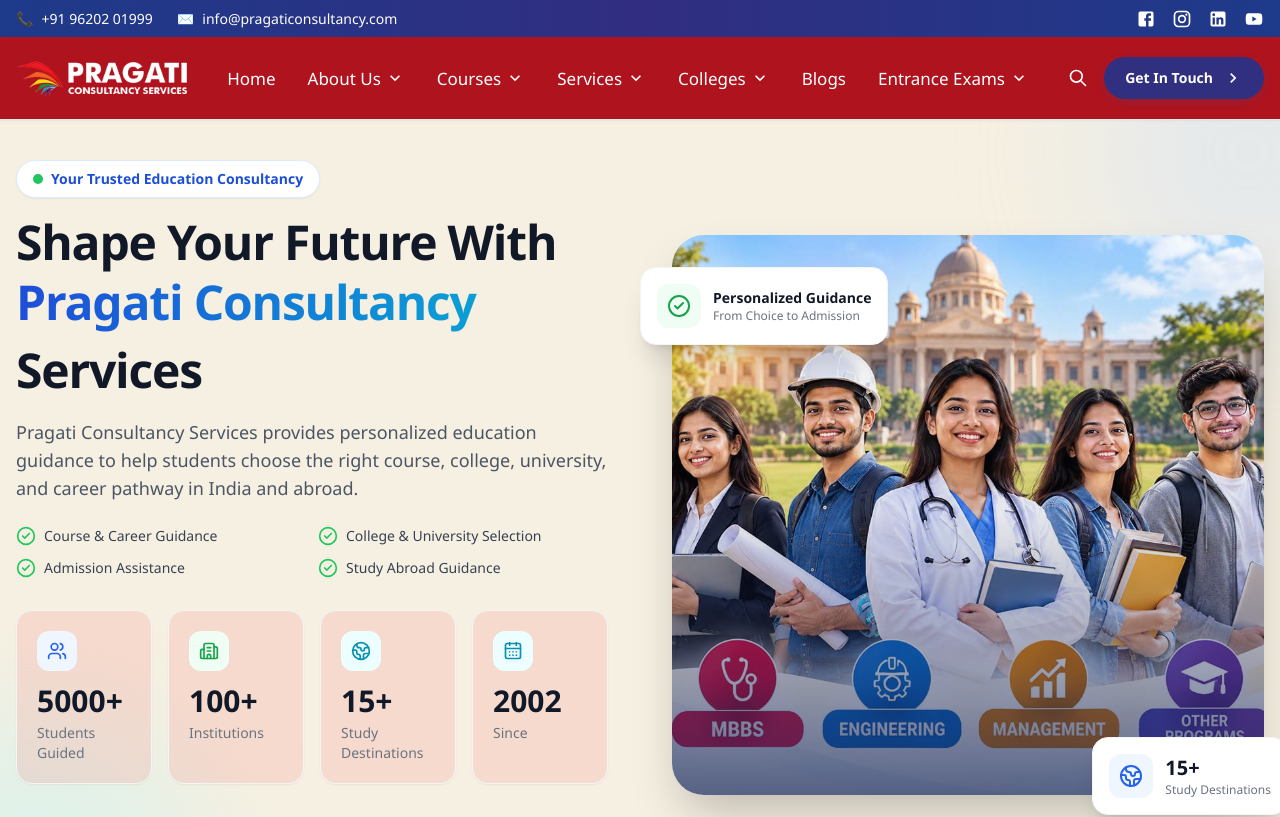
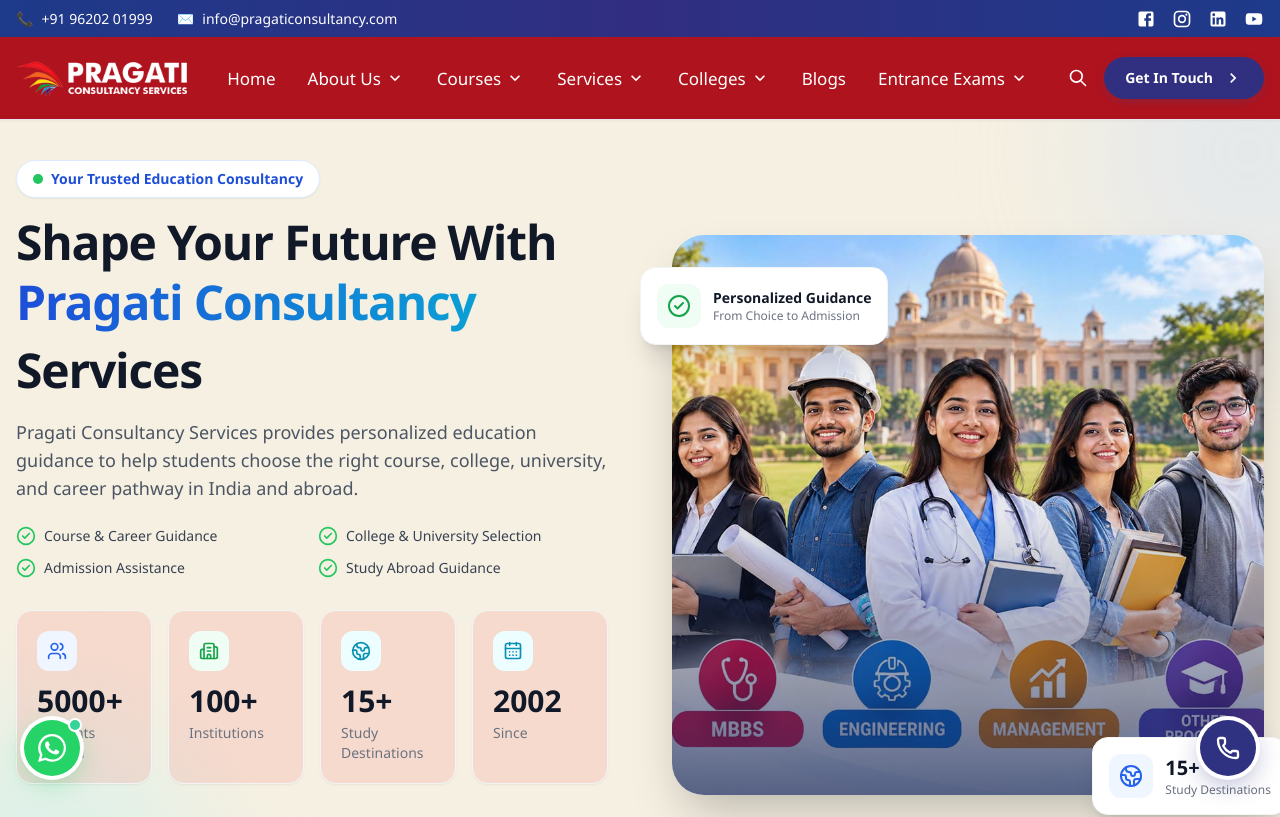
Before and after one commit to Sachin150320/pragaticonsultancy, a Next.js app: page / in a window 1280 px wide. Shown: the top 817 px of the page. Built offline with nearby package versions, Linux system fonts and the light colour scheme.

Commit message:
in footer add icons

```diff
--- a/app/Home/HeroSection.tsx
+++ b/app/Home/HeroSection.tsx
@@ -116,7 +116,7 @@
             </div>
 
             {/* Heading */}
-            <h1 className="max-w-3xl text-4xl font-extrabold leading-[1.1] tracking-tight text-gray-900 sm:text-5xl md:text-5xl lg:text-5xl">
+            <h1 className="max-w-3xl text-3xl font-extrabold leading-[1.1] tracking-tight text-gray-900 sm:text-5xl md:text-5xl lg:text-5xl">
 
               Shape Your Future With
 
@@ -163,7 +163,7 @@
             {/* =====================================================
                 STATS
             ====================================================== */}
-            <div className="mt-8 grid grid-cols-4 gap-3 sm:gap-4">
+           <div className="mt-8 grid grid-cols-2 gap-3 sm:grid-cols-4 sm:gap-4">
 
               {/* Students */}
               <div className="banner-number group rounded-2xl border border-gray-100 bg-white p-4 shadow-sm transition-all duration-300 hover:-translate-y-1 hover:shadow-xl sm:p-5">
--- a/app/Home/NewEvents.tsx
+++ b/app/Home/NewEvents.tsx
@@ -106,7 +106,7 @@
 
 
  <h2 className="text-3xl sm:text-4xl md:text-5xl font-bold text-blue-900 mb-4">
-                     Updates
+                     Notifications
                 </h2>
  <p className="text-gray-600 text-sm sm:text-base leading-relaxed">
                Stay updated with the latest medical admission news,
--- a/app/components/Footer.tsx
+++ b/app/components/Footer.tsx
@@ -3,6 +3,8 @@
 import Image from 'next/image';
 import Link from 'next/link';
 import { useState } from 'react';
+
+import { Phone, MessageCircle } from "lucide-react";
 
 interface CollegeCategory {
   title: string;
@@ -297,8 +299,7 @@
                     transition-all
                     duration-300
 
-                    ${
-                      isActive
+                    ${isActive
                       ? 'bg-[rgb(50_48_127)] text-white shadow-md'
                       : 'bg-[#e5f4fc] text-[rgb(50_48_127)] hover:bg-[#d4edf9]'
                     }
@@ -317,8 +318,7 @@
                         block
                         text-[11px]
 
-                        ${
-                          isActive
+                        ${isActive
                           ? 'text-blue-100'
                           : 'text-[rgb(75_143_197)]'
                         }
@@ -343,8 +343,7 @@
                       transition-all
                       duration-300
 
-                      ${
-                        isActive
+                      ${isActive
                         ? 'bg-white text-[rgb(50_48_127)]'
                         : 'bg-[rgb(50_48_127)] text-white group-hover:bg-[rgb(75_143_197)]'
                       }
@@ -379,8 +378,7 @@
                 transition-all
                 duration-300
 
-                ${
-                  showNorthEast
+                ${showNorthEast
                   ? 'bg-[rgb(50_48_127)] text-white shadow-md'
                   : 'bg-[#e5f4fc] text-[rgb(50_48_127)] hover:bg-[#d4edf9]'
                 }
@@ -399,8 +397,7 @@
                     block
                     text-[11px]
 
-                    ${
-                      showNorthEast
+                    ${showNorthEast
                       ? 'text-blue-100'
                       : 'text-[rgb(75_143_197)]'
                     }
@@ -425,8 +422,7 @@
                   transition-all
                   duration-300
 
-                  ${
-                    showNorthEast
+                  ${showNorthEast
                     ? 'bg-white text-[rgb(50_48_127)]'
                     : 'bg-[rgb(50_48_127)] text-white group-hover:bg-[rgb(75_143_197)]'
                   }
@@ -1166,6 +1162,59 @@
 
       </div>
 
+
+      {/* =====================================================
+    FLOATING WHATSAPP + CALL BUTTONS
+===================================================== */}
+
+      <div className="fixed bottom-5 left-5 right-5 z-[9999] flex items-center justify-between pointer-events-none sm:bottom-6 sm:left-6 sm:right-6">
+
+        {/* WHATSAPP - LEFT */}
+        <a
+          href="https://wa.me/+919845275134"
+          target="_blank"
+          rel="noopener noreferrer"
+          aria-label="Chat on WhatsApp"
+          className="pointer-events-auto group relative flex h-12 w-12 items-center justify-center rounded-full bg-[#25D366] text-white shadow-[0_8px_25px_rgba(37,211,102,0.35)] ring-4 ring-white transition-all duration-300 hover:-translate-y-1 hover:scale-105 hover:shadow-[0_12px_30px_rgba(37,211,102,0.45)] sm:h-14 sm:w-14"
+        >
+          {/* WhatsApp Icon */}
+          <svg
+            viewBox="0 0 24 24"
+            className="h-6 w-6 sm:h-7 sm:w-7 transition-transform duration-300 group-hover:scale-110"
+            fill="currentColor"
+            aria-hidden="true"
+          >
+            <path d="M20.52 3.48A11.87 11.87 0 0 0 12.04 0C5.48 0 .14 5.34.14 11.91c0 2.1.55 4.15 1.6 5.96L.04 24l6.27-1.64a11.88 11.88 0 0 0 5.73 1.46h.01c6.56 0 11.9-5.34 11.9-11.91 0-3.18-1.24-6.17-3.43-8.43ZM12.05 21.82h-.01a9.88 9.88 0 0 1-5.04-1.38l-.36-.21-3.72.98.99-3.63-.23-.37a9.9 9.9 0 0 1-1.52-5.3c0-5.49 4.47-9.96 9.96-9.96 2.66 0 5.16 1.04 7.04 2.92a9.92 9.92 0 0 1 2.91 7.05c0 5.49-4.47 9.96-9.96 9.96Zm5.46-7.46c-.3-.15-1.77-.87-2.04-.97-.27-.1-.47-.15-.67.15-.2.3-.77.97-.94 1.17-.17.2-.35.22-.65.07-.3-.15-1.25-.46-2.38-1.47-.88-.79-1.48-1.77-1.65-2.07-.17-.3-.02-.46.13-.61.13-.13.3-.35.45-.52.15-.17.2-.3.3-.5.1-.2.05-.37-.02-.52-.07-.15-.67-1.62-.92-2.22-.24-.58-.49-.5-.67-.51h-.57c-.2 0-.52.07-.79.37-.27.3-1.04 1.02-1.04 2.5s1.07 2.9 1.22 3.1c.15.2 2.1 3.2 5.09 4.49.71.31 1.27.49 1.7.63.72.23 1.38.2 1.9.12.58-.09 1.77-.72 2.02-1.42.25-.7.25-1.3.17-1.42-.07-.12-.27-.2-.57-.35Z" />
+          </svg>
+
+          {/* Online Dot */}
+          <span className="absolute -right-0.5 -top-0.5 h-3.5 w-3.5 rounded-full border-2 border-white bg-emerald-400" />
+
+          {/* Tooltip */}
+          <span className="pointer-events-none absolute bottom-full left-0 mb-3 hidden whitespace-nowrap rounded-lg bg-[#070b19] px-3 py-2 text-xs font-semibold text-white opacity-0 shadow-xl transition-all duration-300 group-hover:opacity-100 sm:block">
+            Chat on WhatsApp
+          </span>
+        </a>
+
+        {/* CALL - RIGHT */}
+        <a
+          href="tel:9620201999"
+          aria-label="Call us"
+          className="pointer-events-auto group relative flex h-12 w-12 items-center justify-center rounded-full bg-[#2e3281] text-white shadow-[0_8px_25px_rgba(46,50,129,0.35)] ring-4 ring-white transition-all duration-300 hover:-translate-y-1 hover:scale-105 hover:shadow-[0_12px_30px_rgba(46,50,129,0.45)] sm:h-14 sm:w-14"
+        >
+          <Phone
+            size={22}
+            strokeWidth={2.3}
+            className="transition-transform duration-300 group-hover:rotate-12 sm:h-6 sm:w-6"
+          />
+
+          {/* Tooltip */}
+          <span className="pointer-events-none absolute bottom-full right-0 mb-3 hidden whitespace-nowrap rounded-lg bg-[#070b19] px-3 py-2 text-xs font-semibold text-white opacity-0 shadow-xl transition-all duration-300 group-hover:opacity-100 sm:block">
+            Call +919620201999
+          </span>
+        </a>
+
+      </div>
     </footer>
   );
 }
```
Lines whose indentation alone changed are shown as unchanged.
